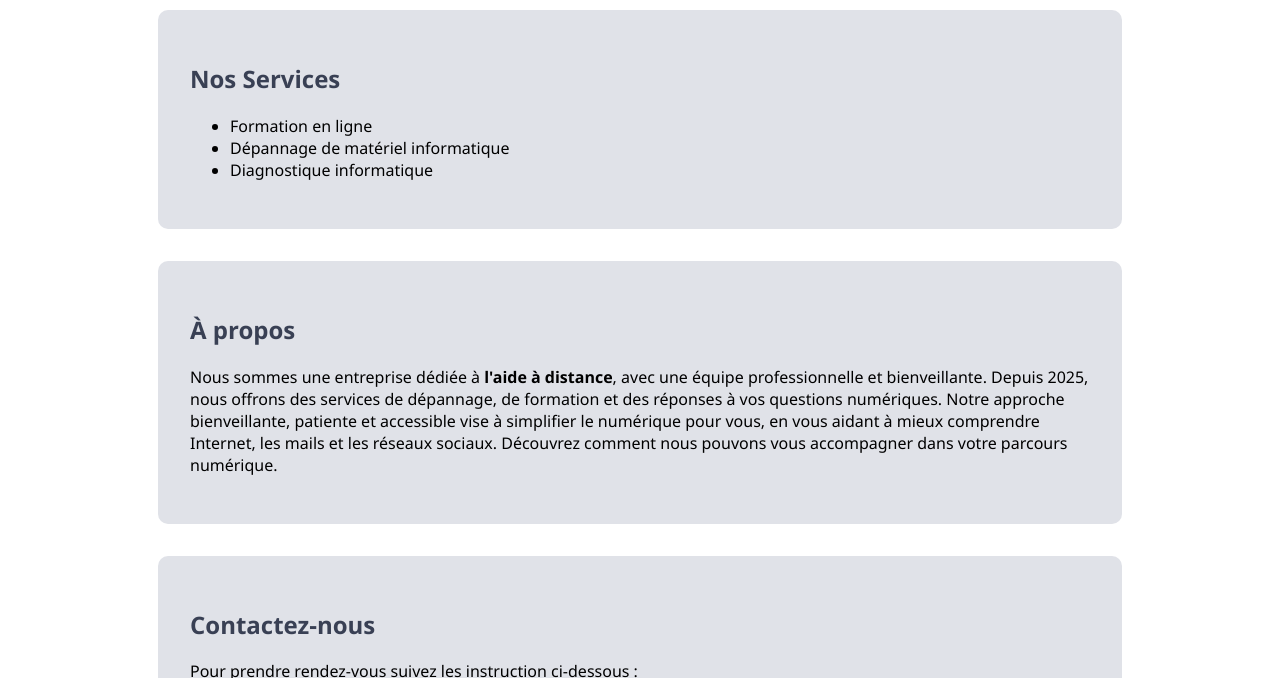
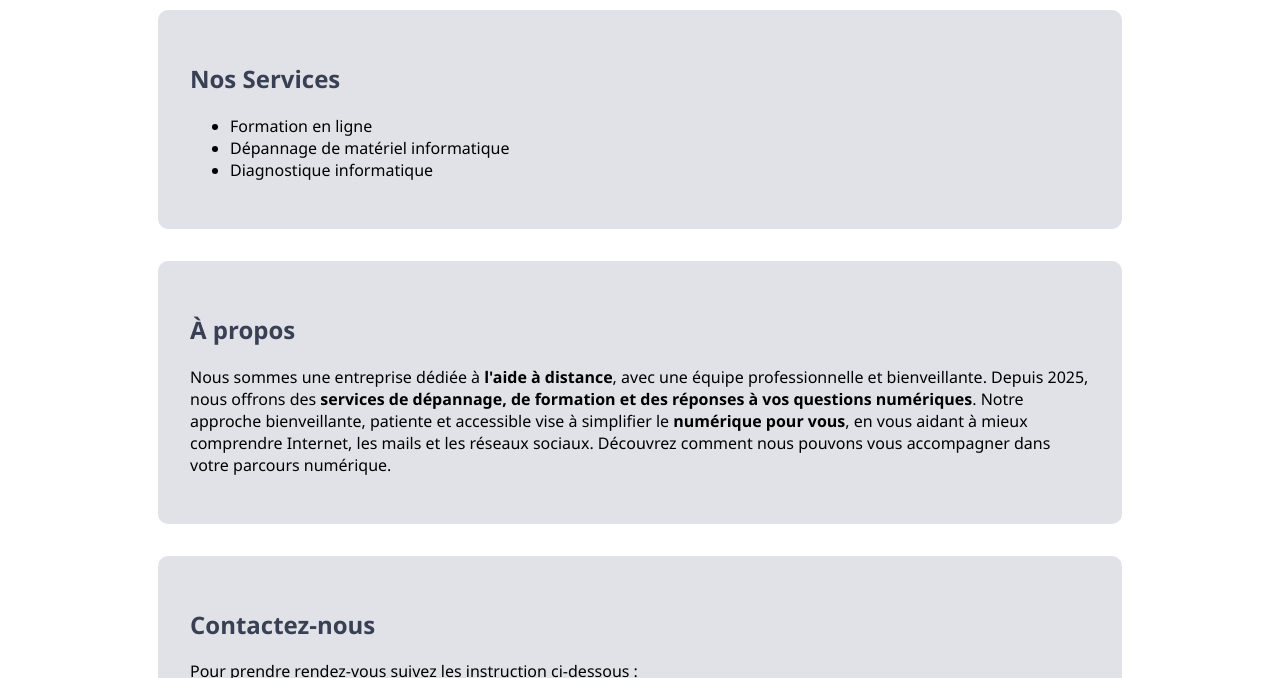
Before and after one commit to Benjaminde3/Presenceadistance, a plain HTML site: page index.html in a window 1280 px wide. Shown: the part 422-1100 px from the top of the page. Drawn offline with Linux system fonts and the light colour scheme.

Commit message:
Update index.html

```diff
--- a/index.html
+++ b/index.html
@@ -161,7 +161,7 @@
 
 <section id="about" class="section about">
   <h2>À propos</h2>
-  <p>Nous sommes une entreprise dédiée à <strong>l'aide à distance</strong>, avec une équipe professionnelle et bienveillante. Depuis 2025, nous offrons des services de dépannage, de formation et des réponses à vos questions numériques. Notre approche bienveillante, patiente et accessible vise à simplifier le numérique pour vous, en vous aidant à mieux comprendre Internet, les mails et les réseaux sociaux. Découvrez comment nous pouvons vous accompagner dans votre parcours numérique.</p>
+  <p>Nous sommes une entreprise dédiée à <strong>l'aide à distance</strong>, avec une équipe professionnelle et bienveillante. Depuis 2025, nous offrons des <strong>services de dépannage, de formation et des réponses à vos questions numériques</strong>. Notre approche bienveillante, patiente et accessible vise à simplifier le <strong>numérique pour vous</strong>, en vous aidant à mieux comprendre Internet, les mails et les réseaux sociaux. Découvrez comment nous pouvons vous accompagner dans votre parcours numérique.</p>
 </section>
 
 <section id="contact" class="section contact">
```
